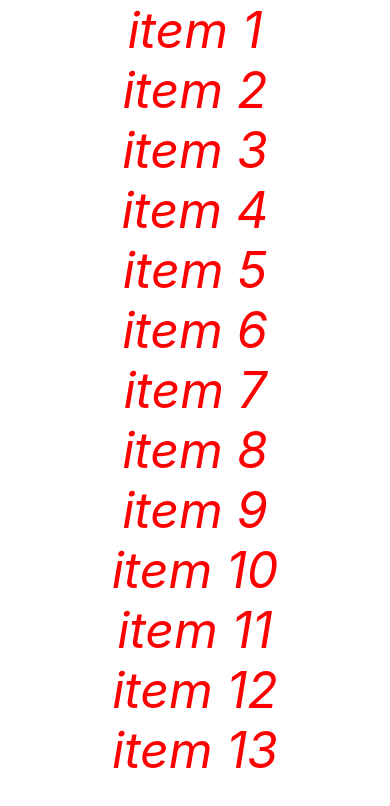
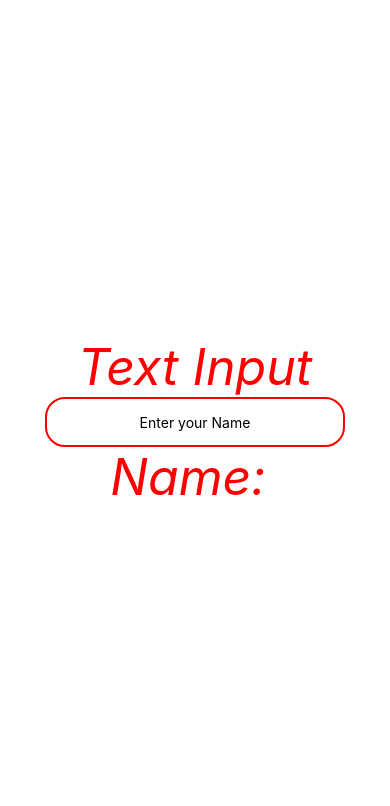
Before and after one commit to vinhhn3/pnv23-react-native, a React Native app: screen / in a window 390 px wide. Shown: the top 806 px of the page. Built offline with nearby package versions, Linux system fonts and the light colour scheme.

Commit message:
Handle input

```diff
--- a/App.js
+++ b/App.js
@@ -1,52 +1,19 @@
 import { useState } from "react";
-import {
-  RefreshControl,
-  ScrollView,
-  StyleSheet,
-  Text,
-  View,
-} from "react-native";
+import { StyleSheet, Text, TextInput, View } from "react-native";
 
 export default function App() {
-  const [items, setItems] = useState([
-    { key: 1, item: "item 1" },
-    { key: 2, item: "item 2" },
-    { key: 3, item: "item 3" },
-    { key: 4, item: "item 4" },
-    { key: 5, item: "item 5" },
-    { key: 6, item: "item 6" },
-    { key: 7, item: "item 7" },
-    { key: 8, item: "item 8" },
-    { key: 9, item: "item 9" },
-    { key: 10, item: "item 10" },
-    { key: 11, item: "item 11" },
-    { key: 12, item: "item 12" },
-    { key: 13, item: "item 13" },
-  ]);
-
-  const [refreshing, setRefreshing] = useState(false);
-
-  const onRefresh = () => {
-    setRefreshing(true);
-    setItems([...items, { key: 14, item: "item 14" }]);
-    setRefreshing(false);
-  };
+  const [name, setName] = useState("");
 
   return (
-    <ScrollView
-      refreshControl={
-        <RefreshControl onRefresh={onRefresh} refreshing={refreshing} />
-      }
-      style={styles.container}
-    >
-      {items.map((item) => {
-        return (
-          <View style={styles.item} key={item.key}>
-            <Text style={styles.text}>{item.item}</Text>
-          </View>
-        );
-      })}
-    </ScrollView>
+    <View style={styles.container}>
+      <Text style={styles.text}>Text Input</Text>
+      <TextInput
+        onChangeText={(value) => setName(value)}
+        style={styles.input}
+        placeholder="Enter your Name"
+      />
+      <Text style={styles.text}>Name: {name}</Text>
+    </View>
   );
 }
 
@@ -54,14 +21,25 @@ const styles = StyleSheet.create({
   container: {
     flex: 1,
     backgroundColor: "#fff",
+    justifyContent: "center",
+    alignItems: "center",
   },
   text: {
     color: "#FF0000", // Red color
     fontSize: 50,
     fontStyle: "italic",
+    alignItems: "center",
   },
   item: {
     alignItems: "center",
     justifyContent: "center",
   },
+  input: {
+    width: 300,
+    height: 50,
+    borderWidth: 2,
+    borderRadius: 20,
+    borderColor: "#FF0000",
+    textAlign: "center",
+  },
 });
```
